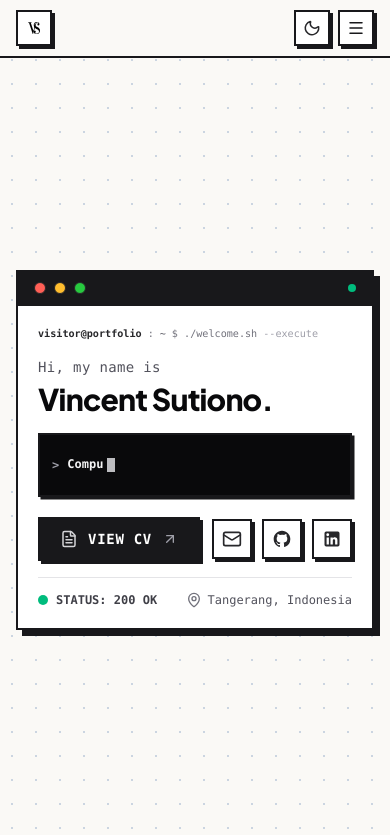
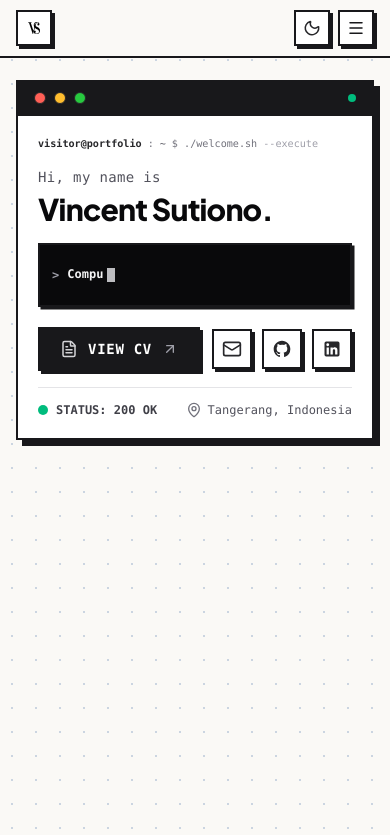
Before and after one commit to VincentSVSutiono/vincentsvsutiono.github.io, a React (Vite) app: page / in a window 390 px wide. Shown: the top 835 px of the page. Built offline with nearby package versions, Linux system fonts and the light colour scheme.

Commit message:
fix: adjust hero vertical alignment and spacing on mobile devices

```diff
--- a/src/components/Hero.tsx
+++ b/src/components/Hero.tsx
@@ -79,7 +79,7 @@ export const Hero: React.FC = () => {
   return (
     <section
       id="hero"
-      className="min-h-screen flex items-center justify-center px-4 sm:px-6 pt-16 sm:pt-18 pb-2 sm:pb-3"
+      className="min-h-[calc(100svh-3.5rem)] sm:min-h-screen flex items-start sm:items-center justify-center px-4 sm:px-6 pt-20 sm:pt-14 pb-8 sm:pb-4"
     >
       <div className="w-full max-w-3xl mx-auto">
         {/* Terminal Window Container */}
```
